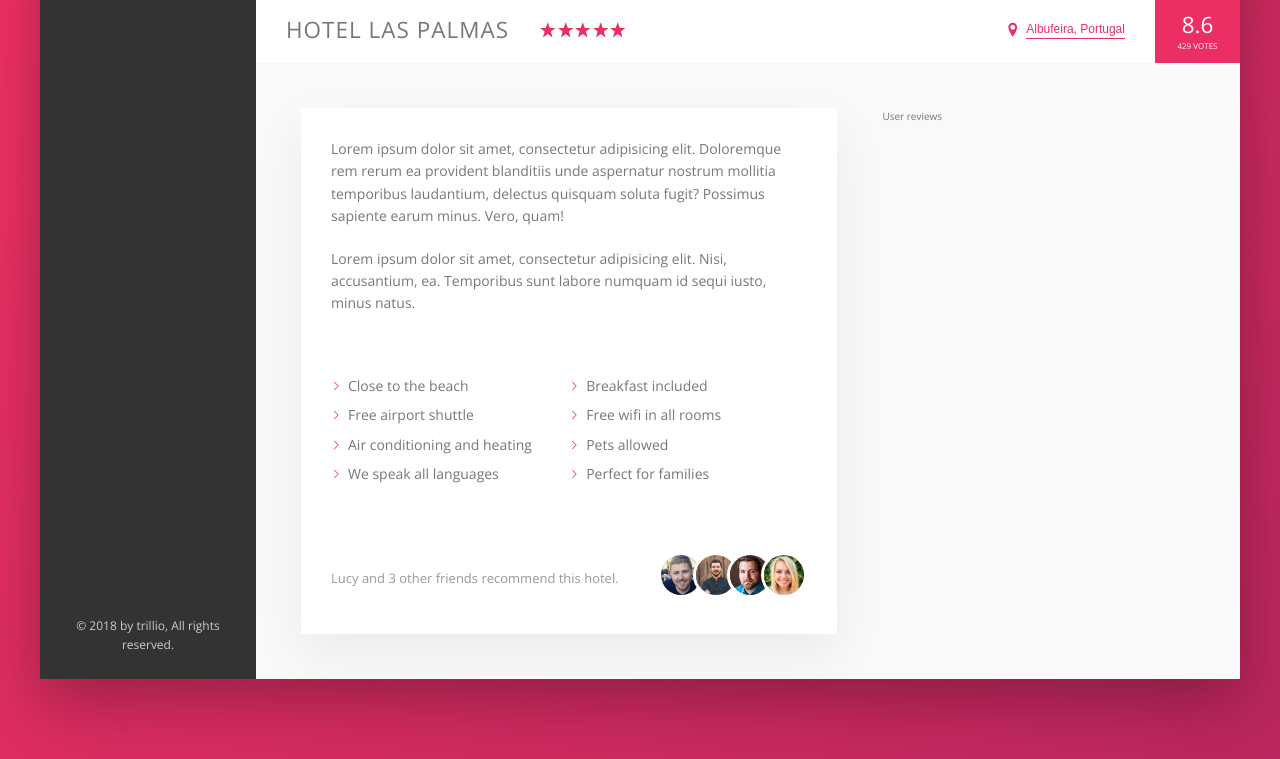
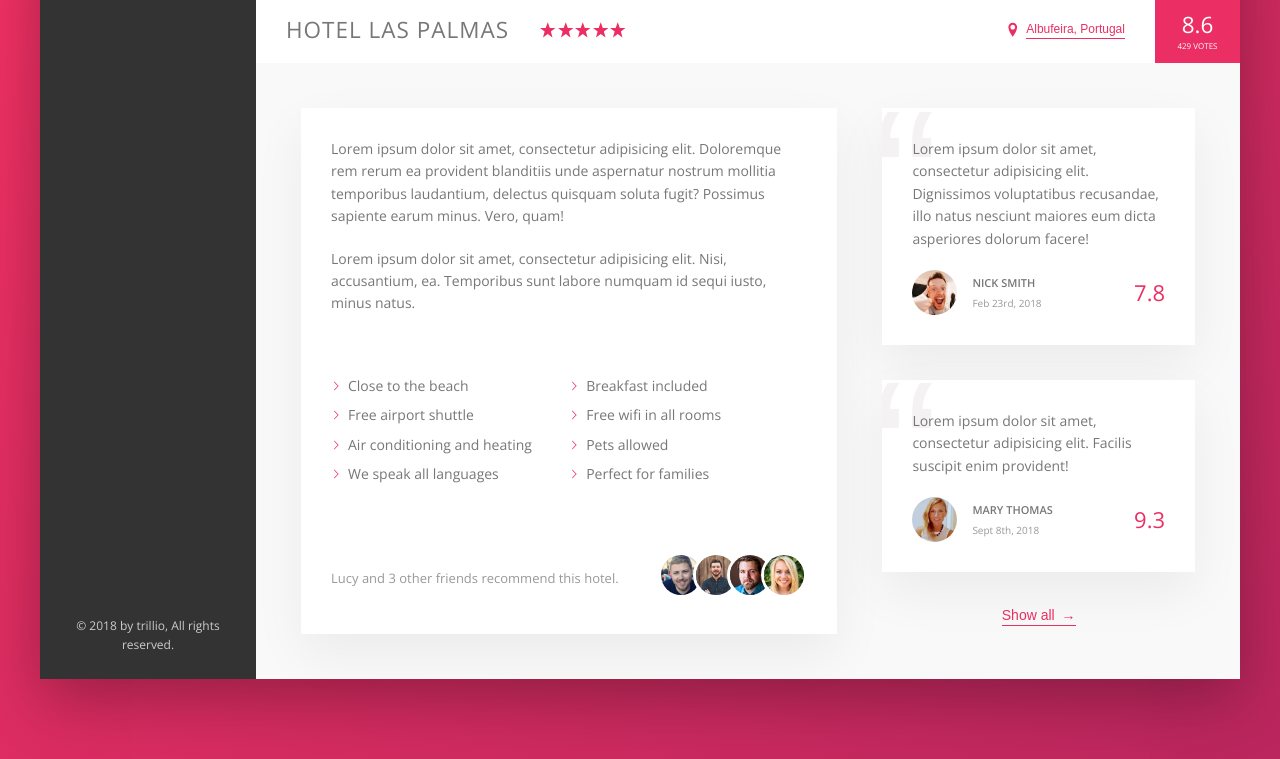
Before and after one commit to inovux/trillo-app, a website: page index.html in a window 1280 px wide. Shown: the part 538-1297 px from the top of the page. Drawn offline with nearby package versions, Linux system fonts and the light colour scheme.

Commit message:
Added and styled user reviews section

```diff
--- a/index.html
+++ b/index.html
@@ -168,7 +168,35 @@
               </div>
 
               <div class="user-reviews">
-                User reviews
+                <figure class="review">
+                  <blockquote class="review__text">
+                    Lorem ipsum dolor sit amet, consectetur adipisicing elit. Dignissimos voluptatibus recusandae, illo natus nesciunt maiores eum dicta asperiores dolorum facere!
+                  </blockquote>
+                  <figcaption class="review__user">
+                    <img src="img/user-1.jpg" alt="User 1" class="review__photo">
+                    <div class="review__user-box">
+                      <p class="review__user-name">Nick Smith</p>
+                      <p class="review__user-date">Feb 23rd, 2018</p>
+                    </div>
+                    <div class="review__rating">7.8</div>
+                  </figcaption>
+                </figure>
+
+                <figure class="review">
+                  <blockquote class="review__text">
+                    Lorem ipsum dolor sit amet, consectetur adipisicing elit. Facilis suscipit enim provident!
+                  </blockquote>
+                  <figcaption class="review__user">
+                    <img src="img/user-2.jpg" alt="User 1" class="review__photo">
+                    <div class="review__user-box">
+                      <p class="review__user-name">Mary Thomas</p>
+                      <p class="review__user-date">Sept 8th, 2018</p>
+                    </div>
+                    <div class="review__rating">9.3</div>
+                  </figcaption>
+                </figure>
+
+                <button class="btn-inline">Show all <span>&rarr;</span></button>
               </div>
             </div>
           </main>
--- a/sass/_components.scss
+++ b/sass/_components.scss
@@ -253,8 +253,17 @@
   cursor: pointer;
   transition: all .2s;
 
+  & span {
+    margin-left: 3px;
+    transition: margin-left .2s;
+  }
+
   &:hover {
     color: var(--color-grey-dark-1);
+
+    span {
+      margin-left: 8px;
+    }
   }
 
   &:focus {
@@ -341,3 +350,64 @@
     }
   }
 }
+
+.review {
+  background-color: #fff;
+  box-shadow: var(--shadow-light);
+  padding: 3rem;
+  margin-bottom: 3.5rem;
+  position: relative;
+  overflow: hidden;
+
+  &__text {
+    margin-bottom: 2rem;
+    position: relative;
+    z-index: 10;
+  }
+
+  &__user {
+    display: flex;
+    align-items: center;
+  }
+
+  &__photo {
+    height: 4.5rem;
+    width: 4.5rem;
+    border-radius: 50%;
+    margin-right: 1.5rem;
+  }
+
+  &__user-box {
+    margin-right: auto;
+  }
+
+  &__user-name {
+    font-size: 1.1rem;
+    font-weight: 600;
+    text-transform: uppercase;
+    margin-bottom: .4rem;
+  }
+
+  &__user-date {
+    font-size: 1rem;
+    color: var(--color-grey-dark-3);
+  }
+
+  &__rating {
+    color: var(--color-primary);
+    font-size: 2.2rem;
+    font-weight: 300;
+  }
+
+  &::before {
+    content: "\201C";
+    position: absolute;
+    top: -2.75rem;
+    left: -1rem;
+    font-size: 20rem;
+    line-height: 1;
+    color: var(--color-grey-light-2);
+    font-family: sans-serif;
+    z-index: 1;
+  }
+}
--- a/sass/_layout.scss
+++ b/sass/_layout.scss
@@ -37,6 +37,7 @@
 }
 
 .detail {
+  font-size: 1.4rem;
   display: flex;
   padding: 4.5rem;
   background-color: var(--color-grey-light-1);
@@ -44,7 +45,6 @@
 }
 
 .description {
-  font-size: 1.4rem;
   background-color: #fff;
   box-shadow: var(--shadow-light);
   padding: 3rem;
@@ -54,4 +54,7 @@
 
 .user-reviews {
   flex: 1;
+  display: flex;
+  flex-direction: column;
+  align-items: center;
 }
```
Also changed, not shown: css/style.css.
